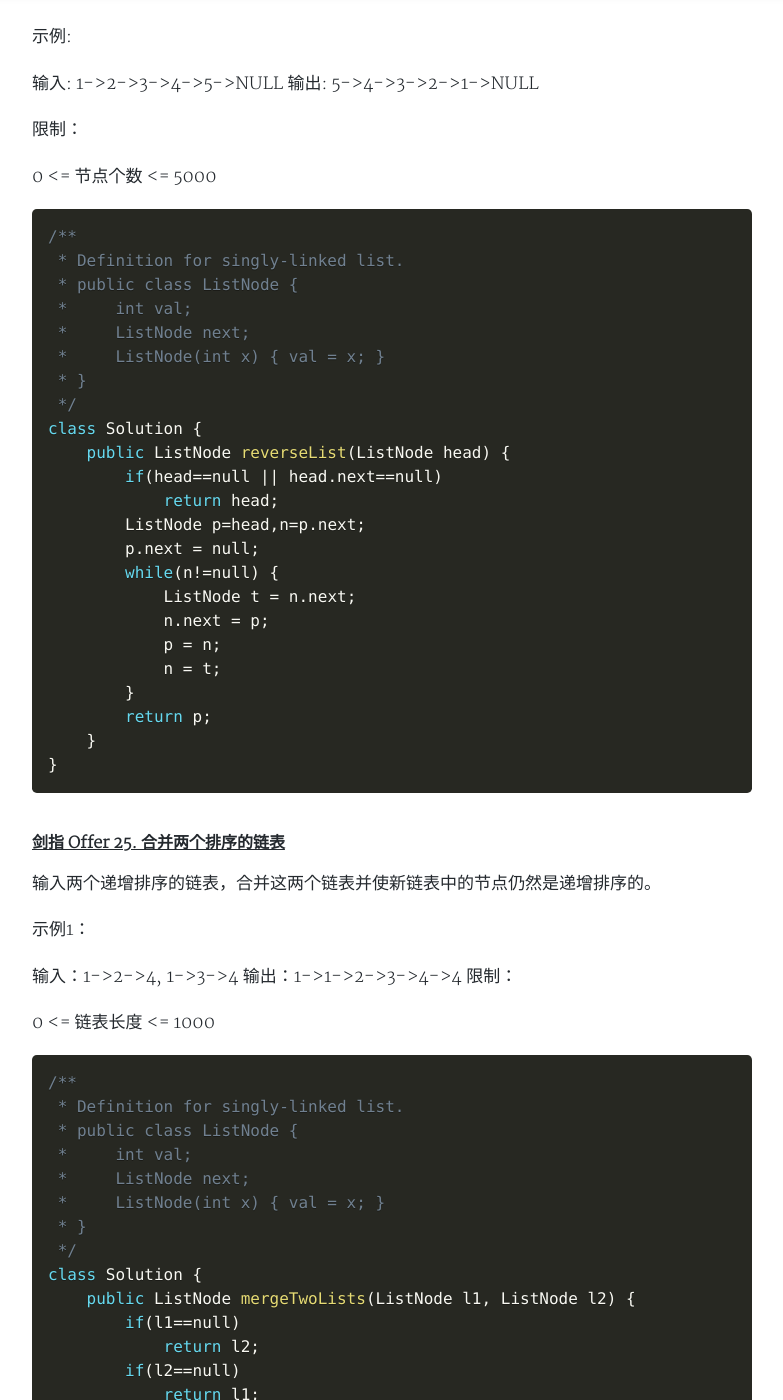
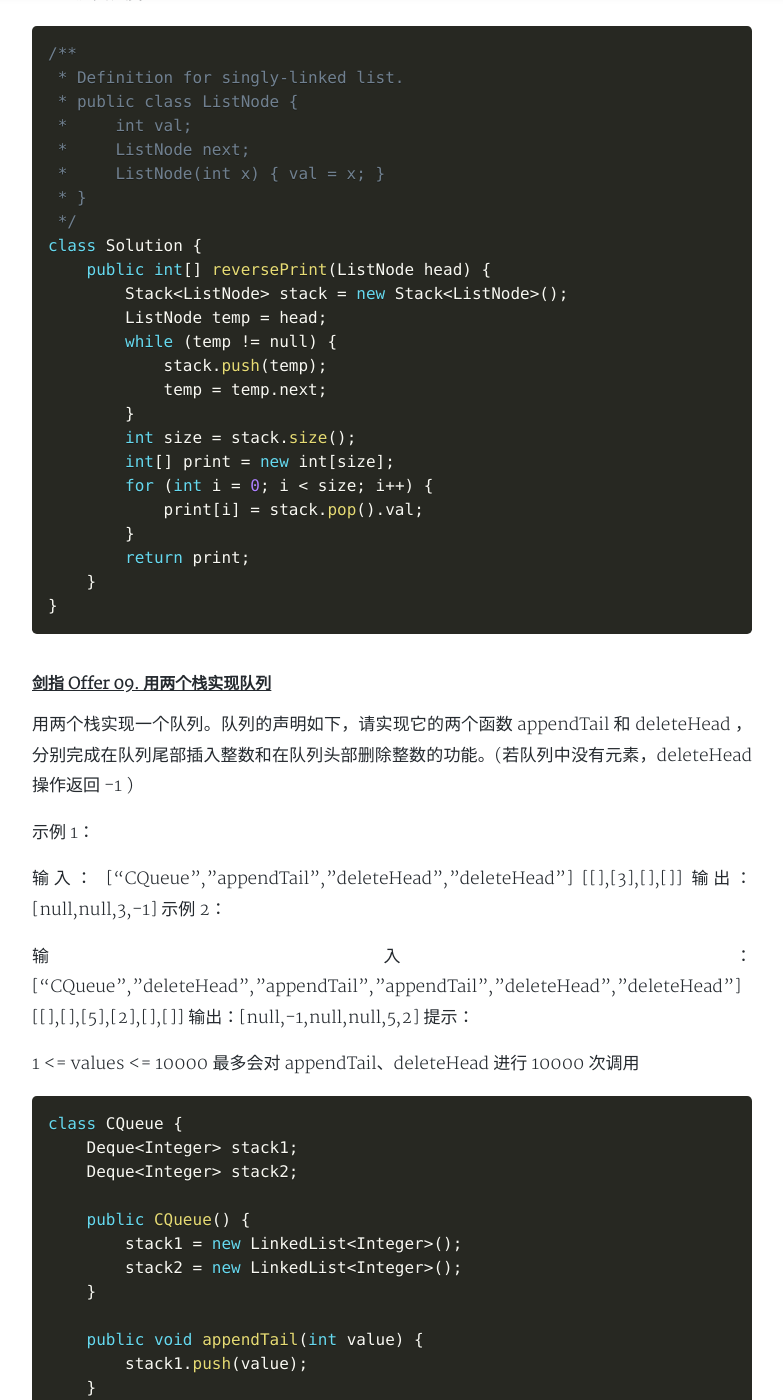
Before and after one commit to han199901/myGitPersonalBlog, a Jekyll site: the page built from _posts/2020-7-11-剑指Offer.md, in a window 1280 px wide and 1400 px high, scrolled down 1440 px. Shown: the whole window, without its empty margins (248-1031 px from the left). Built offline with Jekyll 4.4.1, drawn with Linux system fonts in a browser that asks for light colours; nearby versions of some CDN libraries; a style sheet for code colours, icons or effects is not loaded; some of the changed text lies outside the part shown.

Commit message:
2020-7-17

```diff
--- a/_posts/2020-7-11-剑指Offer.md
+++ b/_posts/2020-7-11-剑指Offer.md
@@ -5,6 +5,180 @@
 categories: 技术
 tags: LeetCode
 ---
+
+#### [剑指 Offer 05. 替换空格](https://leetcode-cn.com/problems/ti-huan-kong-ge-lcof/)
+
+请实现一个函数，把字符串 s 中的每个空格替换成"%20"。
+
+
+
+示例 1：
+
+输入：s = "We are happy."
+输出："We%20are%20happy."
+
+
+限制：
+
+0 <= s 的长度 <= 10000
+
+~~~java
+class Solution {
+    public String replaceSpace(String s) {
+        int length = s.length();
+        char[] array = new char[length * 3];
+        int size = 0;
+        for (int i = 0; i < length; i++) {
+            char c = s.charAt(i);
+            if (c == ' ') {
+                array[size++] = '%';
+                array[size++] = '2';
+                array[size++] = '0';
+            } else {
+                array[size++] = c;
+            }
+        }
+        String newStr = new String(array, 0, size);
+        return newStr;
+    }
+}
+~~~
+
+#### [剑指 Offer 06. 从尾到头打印链表](https://leetcode-cn.com/problems/cong-wei-dao-tou-da-yin-lian-biao-lcof/)
+
+输入一个链表的头节点，从尾到头反过来返回每个节点的值（用数组返回）。
+
+
+
+示例 1：
+
+输入：head = [1,3,2]
+输出：[2,3,1]
+
+
+限制：
+
+0 <= 链表长度 <= 10000
+
+~~~java
+/**
+ * Definition for singly-linked list.
+ * public class ListNode {
+ *     int val;
+ *     ListNode next;
+ *     ListNode(int x) { val = x; }
+ * }
+ */
+class Solution {
+    public int[] reversePrint(ListNode head) {
+        Stack<ListNode> stack = new Stack<ListNode>();
+        ListNode temp = head;
+        while (temp != null) {
+            stack.push(temp);
+            temp = temp.next;
+        }
+        int size = stack.size();
+        int[] print = new int[size];
+        for (int i = 0; i < size; i++) {
+            print[i] = stack.pop().val;
+        }
+        return print;
+    }
+}
+~~~
+
+#### [剑指 Offer 09. 用两个栈实现队列](https://leetcode-cn.com/problems/yong-liang-ge-zhan-shi-xian-dui-lie-lcof/)
+
+用两个栈实现一个队列。队列的声明如下，请实现它的两个函数 appendTail 和 deleteHead ，分别完成在队列尾部插入整数和在队列头部删除整数的功能。(若队列中没有元素，deleteHead 操作返回 -1 )
+
+
+
+示例 1：
+
+输入：
+["CQueue","appendTail","deleteHead","deleteHead"]
+[[],[3],[],[]]
+输出：[null,null,3,-1]
+示例 2：
+
+输入：
+["CQueue","deleteHead","appendTail","appendTail","deleteHead","deleteHead"]
+[[],[],[5],[2],[],[]]
+输出：[null,-1,null,null,5,2]
+提示：
+
+1 <= values <= 10000
+最多会对 appendTail、deleteHead 进行 10000 次调用
+
+~~~java
+class CQueue {
+    Deque<Integer> stack1;
+    Deque<Integer> stack2;
+
+    public CQueue() {
+        stack1 = new LinkedList<Integer>();
+        stack2 = new LinkedList<Integer>();
+    }
+
+    public void appendTail(int value) {
+        stack1.push(value);
+    }
+
+    public int deleteHead() {
+        // 如果第二个栈为空
+        if (stack2.isEmpty()) {
+            while (!stack1.isEmpty()) {
+                stack2.push(stack1.pop());
+            }
+        }
+        if (stack2.isEmpty()) {
+            return -1;
+        } else {
+            int deleteItem = stack2.pop();
+            return deleteItem;
+        }
+    }
+}
+
+/**
+ * Your CQueue object will be instantiated and called as such:
+ * CQueue obj = new CQueue();
+ * obj.appendTail(value);
+ * int param_2 = obj.deleteHead();
+ */
+~~~
+
+
+
+#### [剑指 Offer 17. 打印从1到最大的n位数](https://leetcode-cn.com/problems/da-yin-cong-1dao-zui-da-de-nwei-shu-lcof/)
+
+输入数字 n，按顺序打印出从 1 到最大的 n 位十进制数。比如输入 3，则打印出 1、2、3 一直到最大的 3 位数 999。
+
+示例 1:
+
+输入: n = 1
+输出: [1,2,3,4,5,6,7,8,9]
+
+
+说明：
+
+用返回一个整数列表来代替打印
+n 为正整数
+
+~~~java
+class Solution {
+    public int[] printNumbers(int n) {
+        n = (int)Math.pow(10,n)-1;
+        int[] arr = new int[n];
+        for(int i=0;i<n;i++) {
+            arr[i]=i+1;
+        }
+        return arr;
+    }
+}
+~~~
+
+
 
 #### [剑指 Offer 22. 链表中倒数第k个节点](https://leetcode-cn.com/problems/lian-biao-zhong-dao-shu-di-kge-jie-dian-lcof/)
 
@@ -199,6 +373,46 @@
 }
 ~~~
 
+#### [剑指 Offer 55 - I. 二叉树的深度](https://leetcode-cn.com/problems/er-cha-shu-de-shen-du-lcof/)
+
+输入一棵二叉树的根节点，求该树的深度。从根节点到叶节点依次经过的节点（含根、叶节点）形成树的一条路径，最长路径的长度为树的深度。
+
+例如：
+
+给定二叉树 [3,9,20,null,null,15,7]，
+
+    3
+   / \
+  9  20
+    /  \
+   15   7
+返回它的最大深度 3 。
+
+
+
+提示：
+
+节点总数 <= 10000
+
+~~~java
+/**
+ * Definition for a binary tree node.
+ * public class TreeNode {
+ *     int val;
+ *     TreeNode left;
+ *     TreeNode right;
+ *     TreeNode(int x) { val = x; }
+ * }
+ */
+class Solution {
+    public int maxDepth(TreeNode root) {
+        if(root==null)
+            return 0;
+        return Math.max(maxDepth(root.left)+1,maxDepth(root.right)+1);
+    }
+}
+~~~
+
 
 
 #### [剑指 Offer 58 - II. 左旋转字符串](https://leetcode-cn.com/problems/zuo-xuan-zhuan-zi-fu-chuan-lcof/)
```
